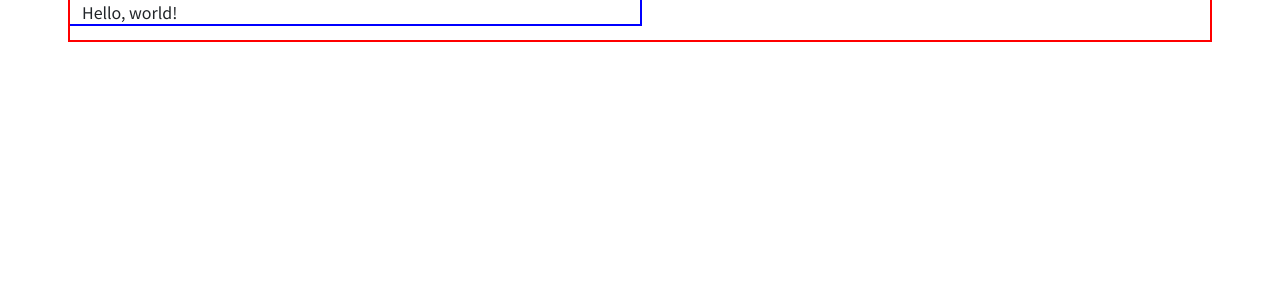
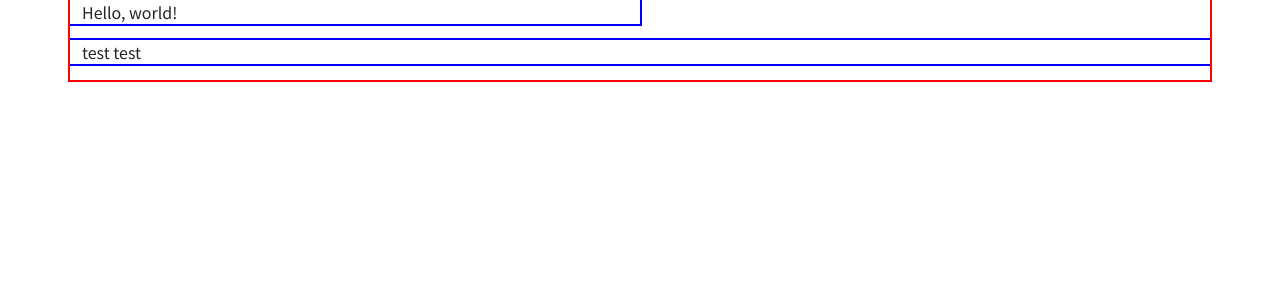
Before and after one commit to ChungYingHo/Twitter, a React (Create React App) app: page / in a window 1280 px wide. Shown: the top 300 px of the page. Built offline with nearby package versions, Linux system fonts and the light colour scheme.

Commit message:
test commit

```diff
--- a/src/App.jsx
+++ b/src/App.jsx
@@ -1,9 +1,10 @@
-import './App.scss';
+import "./App.scss";
 
 function App() {
   return (
     <div className="app row">
-      <p className='col-6'>Hello, world!</p>
+      <p className="col-6">Hello, world!</p>
+      <p>test test</p>
     </div>
   );
 }
```
